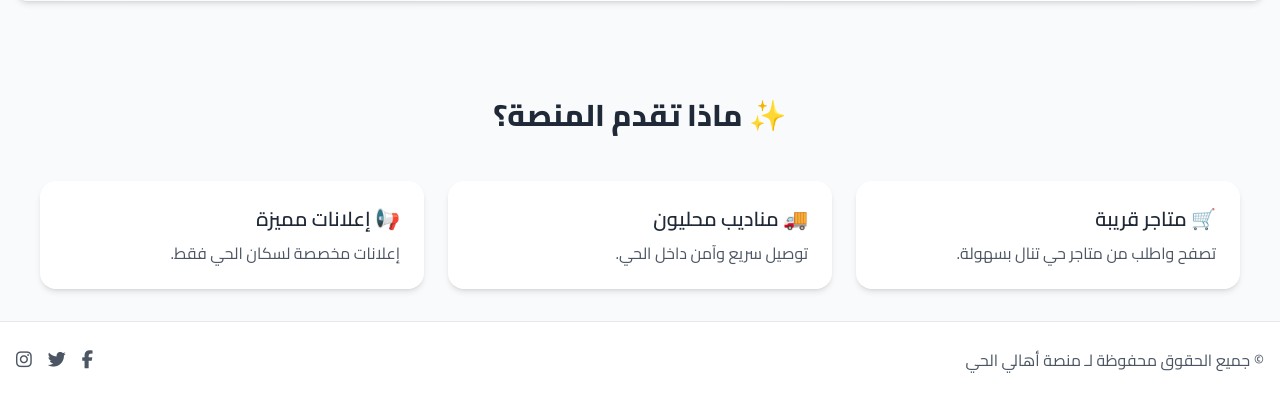
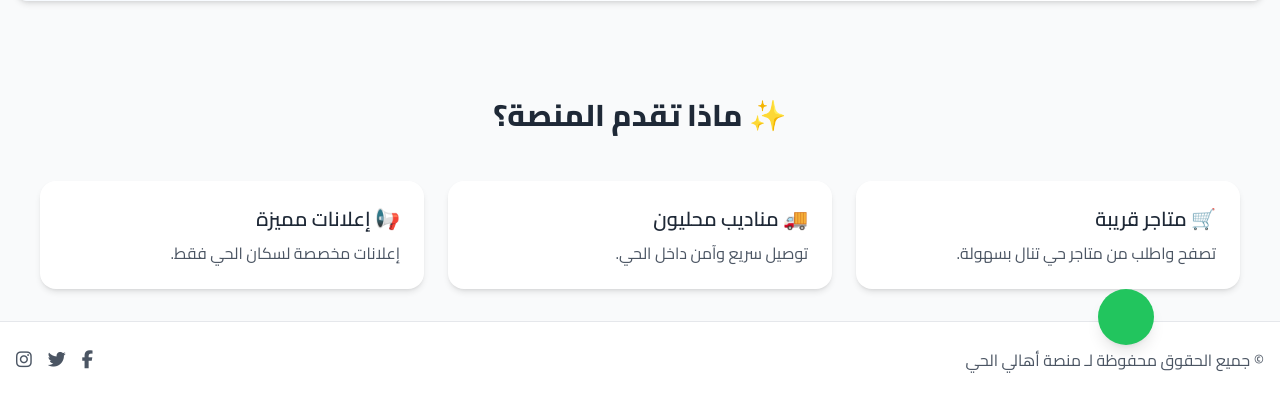
Before and after one commit to xmansx1/ahali-platform, a Django app: page / in a window 1280 px wide. Shown: the part 435-833 px from the top of the page. Run offline with Django 5.2, Linux system fonts and the light colour scheme; data that the repository does not hold is empty; some libraries are stand-ins or nearby versions.

Commit message:
الرفع115ريندر

```diff
--- a/templates/core/home.html
+++ b/templates/core/home.html
@@ -11,7 +11,6 @@
     <div onclick="event.stopPropagation()"
          class="bg-white rounded-xl p-6 max-w-md w-full text-center relative shadow-2xl animate-fade-in">
 
-      <!-- زر الإغلاق -->
       <button onclick="closeWelcomePopup()"
               class="absolute top-3 left-3 text-gray-400 hover:text-red-600 text-2xl transition">
         &times;
@@ -128,9 +127,23 @@
 
 </div>
 
-<!-- ✅ Scripts -->
+<!-- ✅ زر واتساب عائم -->
+<a href="https://wa.me/966546868219?text=مرحبًا، أود المساعدة 👋"
+   target="_blank"
+   aria-label="تواصل واتساب"
+   class="fixed bottom-5 right-5 z-50 flex items-center gap-2 group"
+   style="direction: rtl">
+  <span class="bg-green-600 text-white text-sm rounded-full py-2 px-4 shadow-lg transition-all duration-300 opacity-0 group-hover:opacity-100 group-hover:translate-x-0 translate-x-2 hidden sm:inline-block">
+    تواصل معنا
+  </span>
+  <div class="bg-green-500 hover:bg-green-600 text-white rounded-full p-4 shadow-lg transition-all duration-300">
+    <svg class="w-6 h-6" fill="currentColor" viewBox="0 0 24 24">
+      <path d="..."/> <!-- تم اختصار المسار الطويل للأيقونة -->
+    </svg>
+  </div>
+</a>
+
 <script>
-  // ✅ إظهار نافذة الترحيب دائمًا
   window.addEventListener('load', () => {
     const popup = document.getElementById('welcome-popup');
     if (popup) {
```
